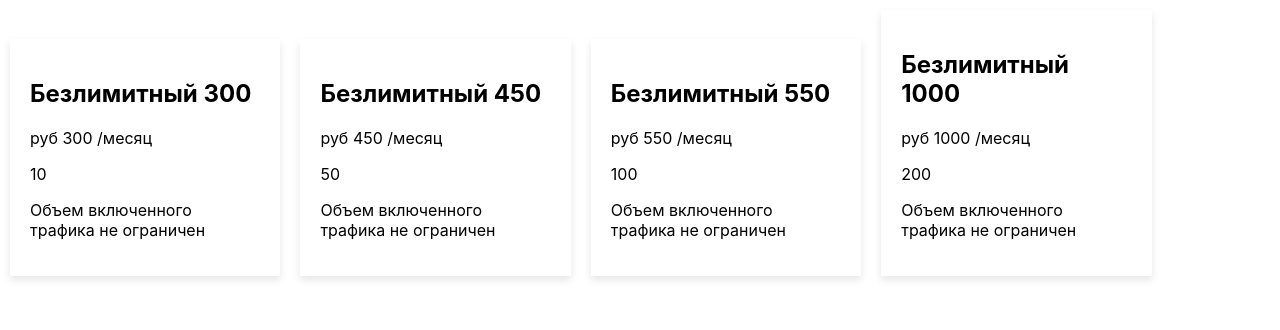
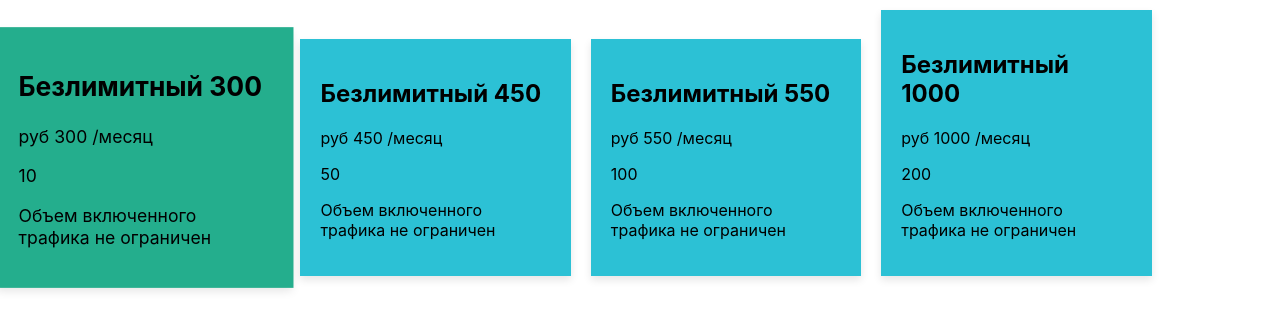
Before and after one commit to catborn/cards, a React (Create React App) app: page / in a window 1280 px wide. In both pictures the pointer is over the element 145 px from the left and 157 px from the top of the page. Shown: the top 330 px of the page. Built offline with nearby package versions, Linux system fonts and the light colour scheme.

Commit message:
hover card

```diff
--- a/src/components/Сard.module.css
+++ b/src/components/Сard.module.css
@@ -1,4 +1,4 @@
-/* @import "variables"; */
+@import "variables";
 
 .card {
   display: inline-block;
@@ -6,5 +6,11 @@
   width: 18%;
   padding: 20px;
   margin: 10px;
+  background-color: var(--first-color);
   box-shadow: 0 4px 8px rgba(0, 0, 0, 0.1);
 }
+
+.card:hover {
+  background-color: var(--second-color);
+  transform: scale(1.1);
+}
```
